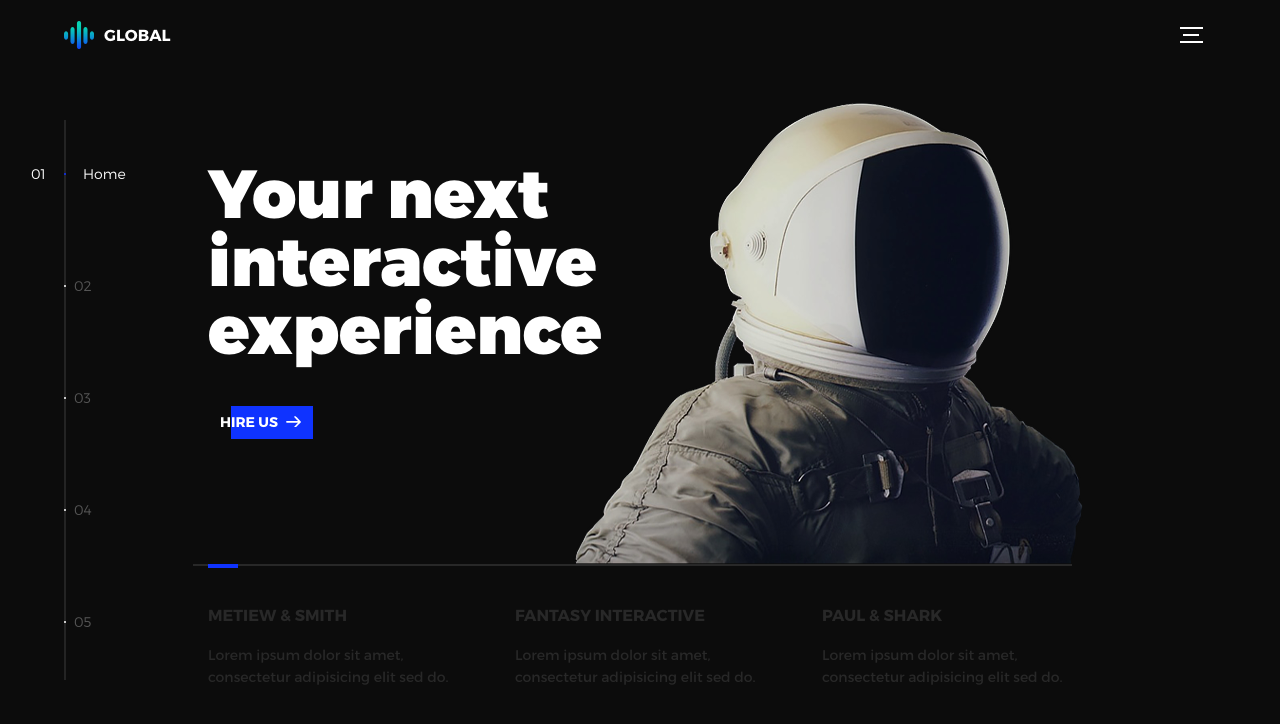
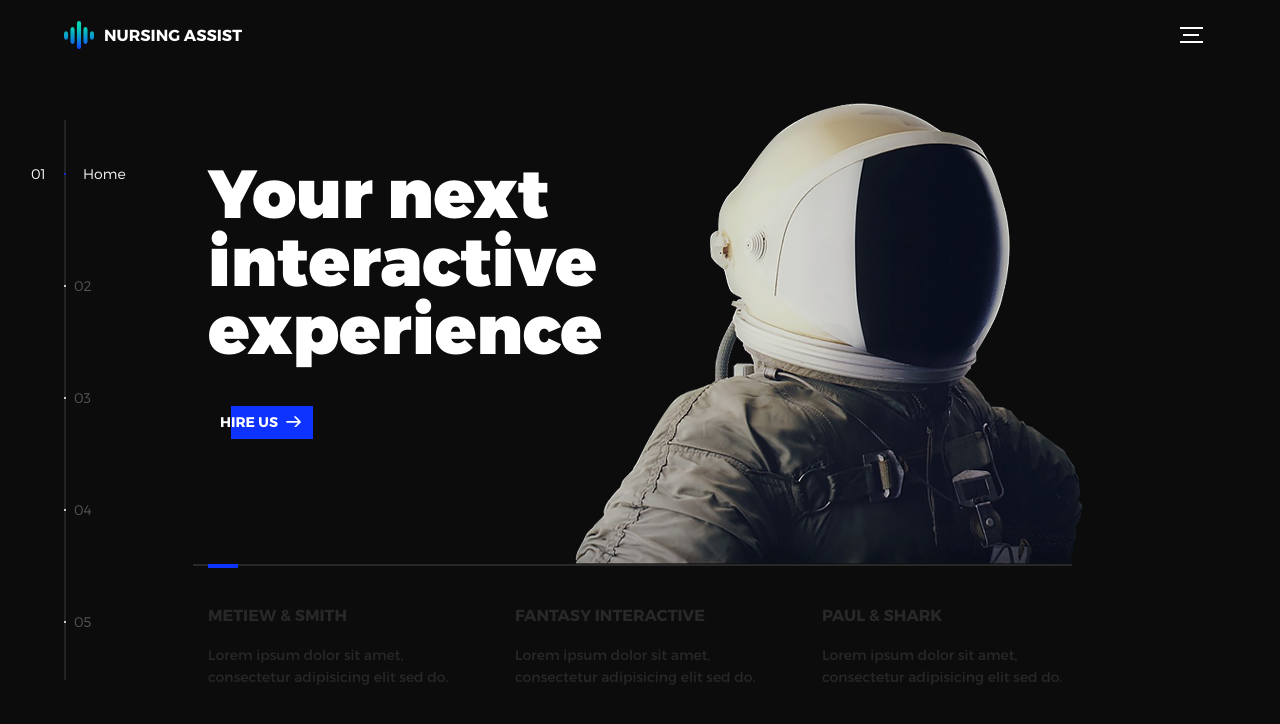
Before and after one commit to jaredatandi/Nursing-Assist, a plain HTML site: page index.html in a window 1280 px wide. Drawn offline with nearby package versions, Linux system fonts and the light colour scheme.

Commit message:
Intialia customization

```diff
--- a/index.html
+++ b/index.html
@@ -1,12 +1,12 @@
 <!DOCTYPE html>
 <html lang="en">
 <head>
-  <title>Global</title>
+  <title>Nursing Assist</title>
   <meta charset="utf-8">
   <meta name="viewport" content="width=device-width, initial-scale=1">
   <meta http-equiv="X-UA-Compatible" content="IE=edge">
   <meta name="description" content="HTML5 website template">
-  <meta name="keywords" content="global, template, html, sass, jquery">
+  <meta name="keywords" content="Nursing Assist, template, html, sass, jquery">
   <meta name="author" content="Bucky Maler">
   <link rel="stylesheet" href="assets/css/main.css">
 </head>
@@ -15,10 +15,10 @@
 <!-- notification for small viewports and landscape oriented smartphones -->
 <div class="device-notification">
   <a class="device-notification--logo" href="#0">
-    <img src="assets/img/logo.png" alt="Global">
-    <p>Global</p>
+    <img src="assets/img/logo.png" alt="Nursing Assist">
+    <p>Nursing Assist</p>
   </a>
-  <p class="device-notification--message">Global has so much to offer that we must request you orient your device to portrait or find a larger screen. You won't be disappointed.</p>
+  <p class="device-notification--message">Nursing Assist has so much to offer that we must request you orient your device to portrait or find a larger screen. You won't be disappointed.</p>
 </div>
 
 <div class="perspective effect-rotate-left">
@@ -27,8 +27,8 @@
       <div class="l-wrapper">
         <header class="header">
           <a class="header--logo" href="#0">
-            <img src="assets/img/logo.png" alt="Global">
-            <p>Global</p>
+            <img src="assets/img/logo.png" alt="Nursing Assist">
+            <p>Nursing Assist</p>
           </a>
           <button class="header--cta cta">Hire Us</button>
           <div class="header--nav-toggle">
```
